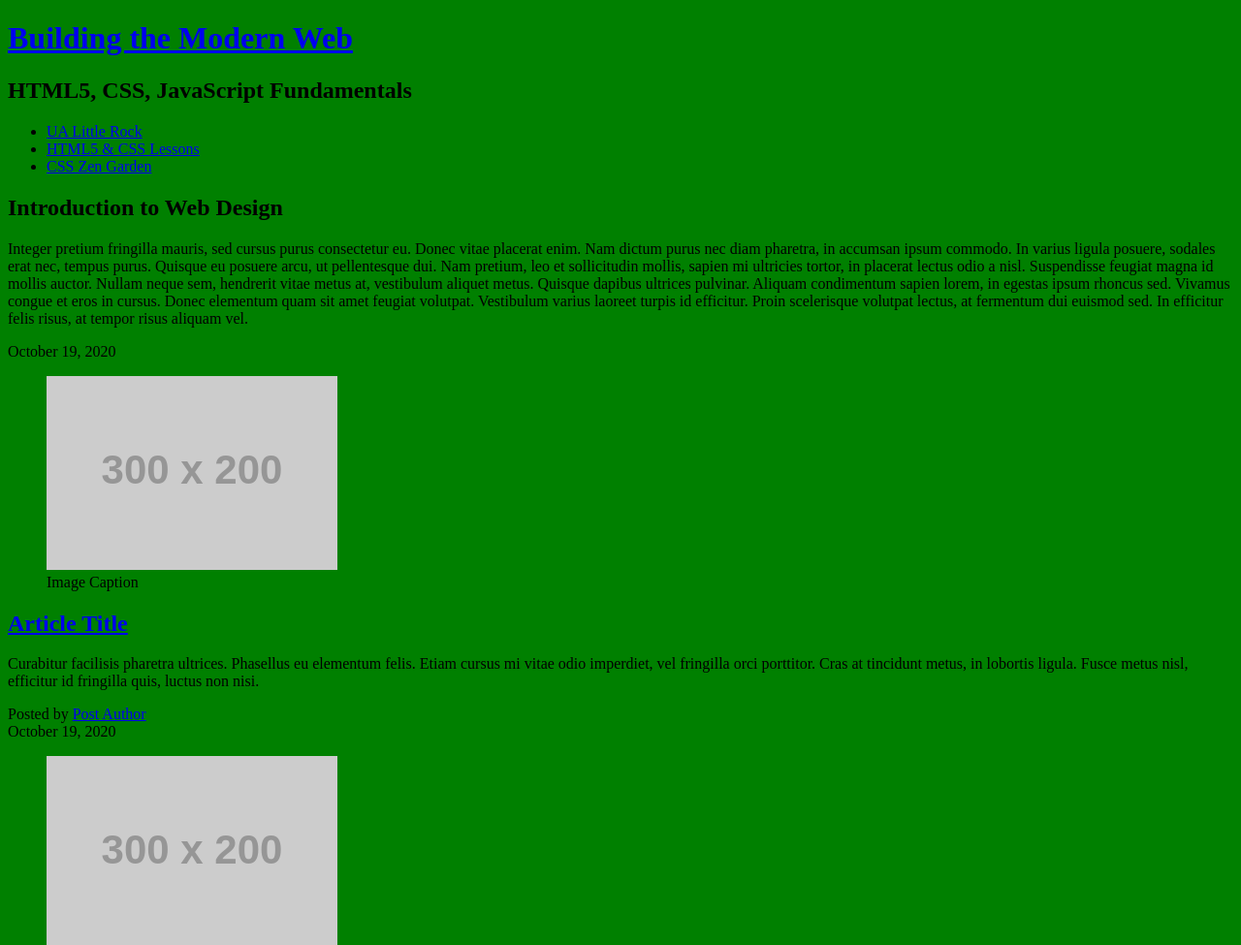
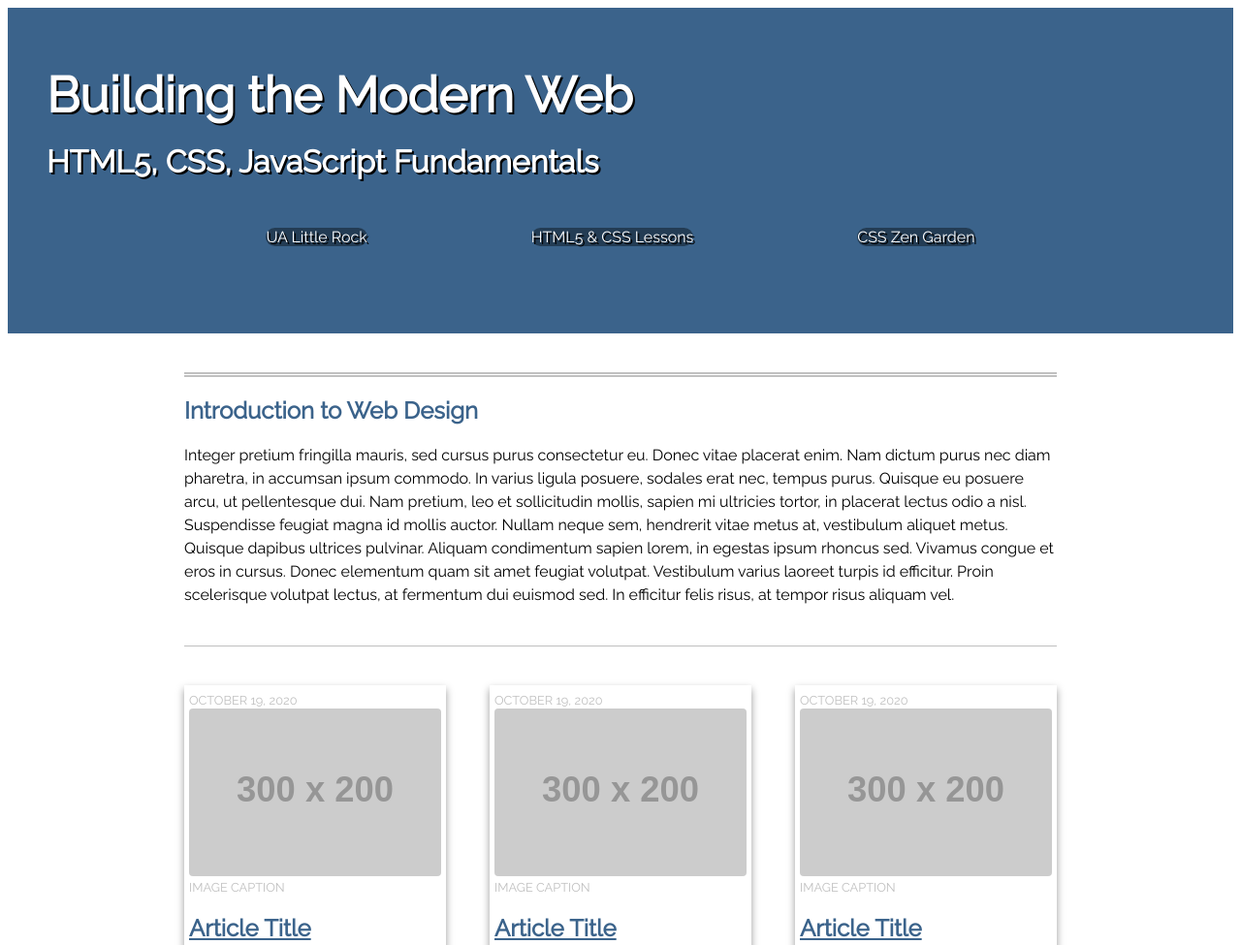
Before and after one commit to cekel/ifsc-1310, a plain HTML site: page css-demo/index.html in a window 1280 px wide. Shown: the top 975 px of the page at 97% size. Drawn offline with Linux system fonts and the light colour scheme; placeholder pictures from the web are drawn by us.

Commit message:
Flexbox Froggy done

```diff
--- a/css-demo/assets/css/style.css
+++ b/css-demo/assets/css/style.css
@@ -1,3 +1,170 @@
+
+/* ---------------Box Sizing----------------- */
+
+html {
+  box-sizing: border-box;
+}
+*,
+*:before,
+*:after {
+  box-sizing: inherit;
+
+}
+/* ---------------Utility Styles---------------- */
+.container{
+  width:80vw;
+  margin:40px auto;
+  max-width:900px;
+}
+/*----------------Responsive Styles---------*/
+img{
+  max-width:100%;
+  height-auto;
+}
+
+/* ---------------Global Styles----------------- */
 body{
-    background-color:green;
+
+  font-family: 'Raleway', sans-serif;
+
 }
+header.primary{
+    background-color:#3b638b;
+    text-allign:center;
+    color:#ffffff;
+    text-shadow:2px 2px  #000;
+    /* Longform*/
+    padding-top:40px;
+    padding-right:40px;
+    padding-bottom:20px;
+    padding-left:40px;
+
+    /*Shorthand Top-Bottom,Left-Right */
+    padding:20px 40px;
+
+    /*Shorthand T,R,B,L*/
+    padding:40px 40px 60px 40px;
+
+
+}
+
+header.primary h1{
+    font-size:3.2rem;
+    margin:20px auto;
+}
+
+header.primary h1 a{
+    text-decoration:none;
+    color:#ffffff;
+}
+
+header.primary h2{
+  font-size:2rem;
+  /*Top, Left/Right, Bottom*/
+  margin:20px auto 40px;
+}
+
+header.primary nav{
+  width:80vw;
+  margin:20px auto;
+   max-width:900px;
+}
+
+header.primary nav ul{
+  display:flex;
+  flex-direction:row;
+  justify-content:space-around;
+  padding:0;
+}
+
+header.primary nav ul li{
+  list-style-type:none;
+  padding:10px;
+}
+
+header.primary nav ul li a:link, header.primary nav ul li a:visited{
+  color:#ffffff;
+  text-decoration:none;
+  background-color:#000000;
+  background-color:rgba(0,0,0,.4);
+  padding:4px auto;
+  border-radius:20px;
+  transition:.5s;
+}
+
+header.primary nav ul li a:hover, header.primary nav ul li a:active{
+  background-color:rgba(0,0,0,.8);
+}
+
+#intro{
+  border-bottom:1px solid #c0c0c0;
+  border-top:5px double #c0c0c0;
+  padding-bottom:1.5em;
+}
+
+
+#intro p{
+  line-height:1.5em;
+}
+
+#intro h2{
+  color:#3b638b;
+}
+
+#content{
+  display:flex;
+  flex-direction:row;
+  justify-content:space-between;
+
+}
+
+#content article.post{
+  width:30%;
+  box-shadow:0 4px 8px rgba(0,0,0,.4);
+  padding:5px;
+  transition:.5s;
+}
+
+#content article.post:hover{
+box-shadow:0 8px 16px rgba(0,0,0,.4);
+
+}
+
+
+#content .post figure{
+  margin:0;
+}
+
+
+
+#content article time, #content article figcaption, #content article footer{
+  font-size:.8rem;
+  text-transform:uppercase;
+  color:#c0c0c0;
+}
+
+#content article img{
+  border-radius:4px;
+}
+
+.post a:link,.post a:visited{
+  color:#3b638b;
+}
+
+
+
+
+
+
+
+@media screen and (max-width:500px){
+  header.primary nav ul{
+    flex-direction:column;
+    max-width:400px;
+    margin:0px auto;
+  }
+
+  header.primary nav a{
+    display:block;
+  }
+}
--- a/css-demo/index.html
+++ b/css-demo/index.html
@@ -6,6 +6,8 @@
   <meta charset="UTF-8" />
   <meta name="description" content="Keyword rich narrative on site purpose" />
   <meta name="author" content="Thomas Wallace" />
+  <link href="https://fonts.googleapis.com/css2?family=Raleway&display=swap" rel="stylesheet">
+
 </head>
 
 <body>
```
Also changed, not shown: index.html (+3 -2 lines), prototype/assets/index.html (+1 -1 lines), assets/img/Capture.PNG (added).
